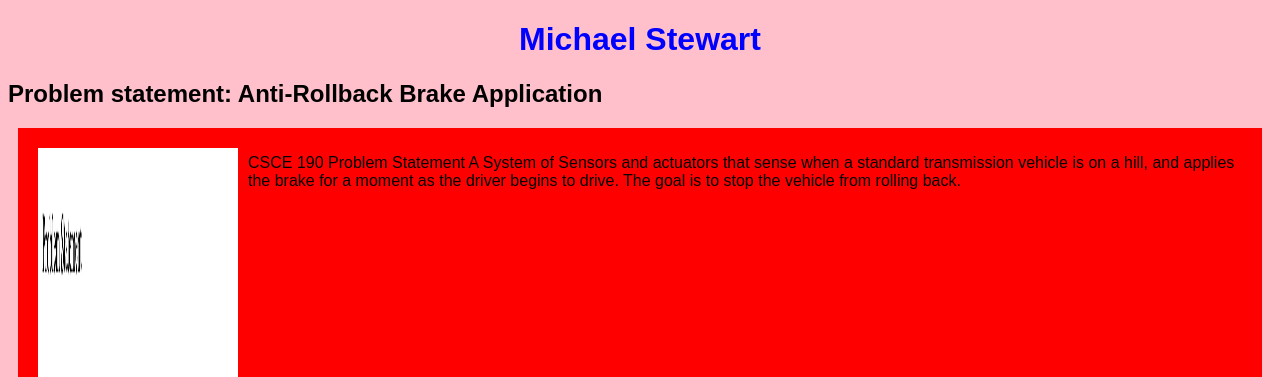
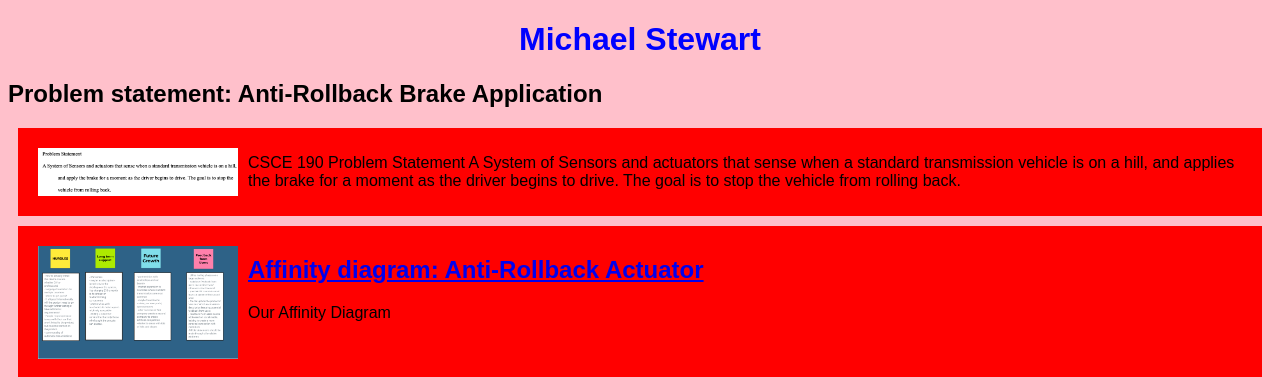
Before and after one commit to MichStew/MichStew.github.io, a plain HTML site: page index.html in a window 1280 px wide. Shown: the top 377 px of the page. Drawn offline with Linux system fonts and the light colour scheme.

Commit message:
Update index.html

```diff
--- a/index.html
+++ b/index.html
@@ -8,7 +8,7 @@
     <h1>Michael Stewart</h1>
     <h2>Problem statement: Anti-Rollback Brake Application</h2>
     <section class="assign">
-      <img src="Prbm.png" alt="Problem Statement" width="400" height="800" />
+      <img src="Prbm.png" alt="Problem Statement"/>
       <section class="assign-det">
         <p>
           CSCE 190 Problem Statement
```
